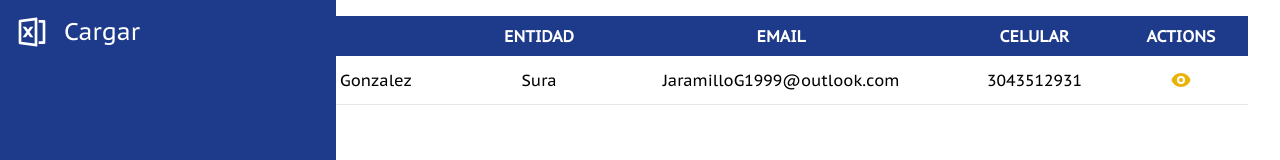
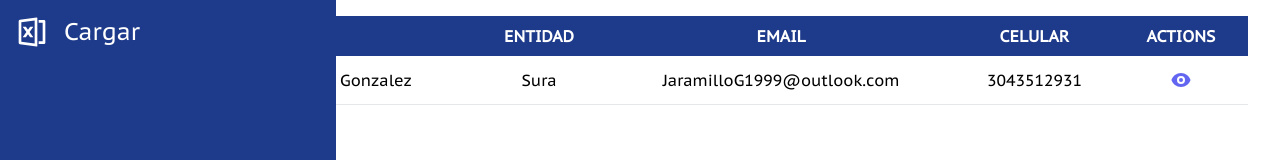
Before and after one commit to GhostemaneUrs/web-scrapper, a React (Vite) app: page /validator/view in a window 1280 px wide. Shown: the part 144-304 px from the top of the page. Built offline with nearby package versions, Linux system fonts and the light colour scheme.

Commit message:
feat: update table design

```diff
--- a/src/page/Client/ViewClients/index.jsx
+++ b/src/page/Client/ViewClients/index.jsx
@@ -32,7 +32,7 @@ const index = () => {
                     <td className='p-3'>
                       <div className='flex justify-center items-center'>
                         <HiEye
-                          className='text-yellow-500 hover:text-yellow-600 cursor-pointer text-xl'
+                          className='text-indigo-500 hover:text-indigo-600 cursor-pointer text-xl'
                           onClick={() => {
                             navigate(`/validator/detail`)
                           }}
```
